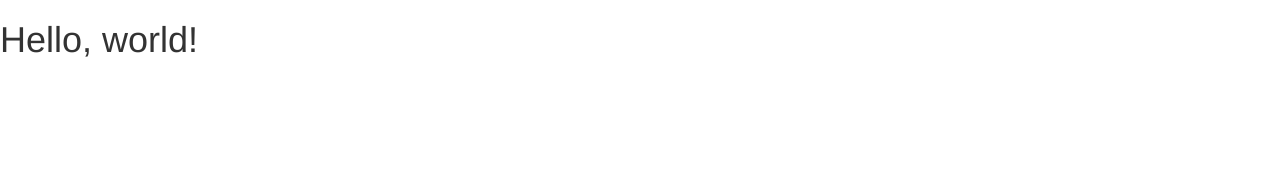
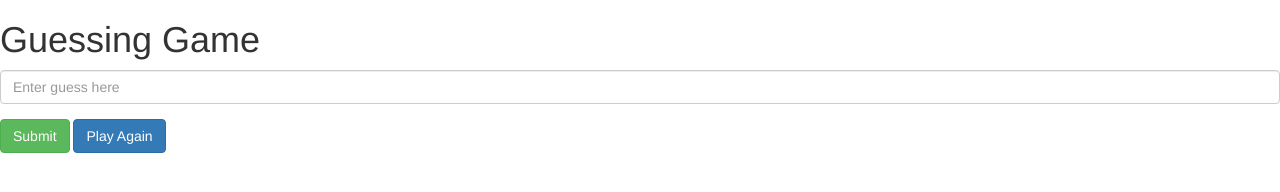
Before and after one commit to itsaliu90/guessing-game, a plain HTML site: page index.html in a window 1280 px wide. Drawn offline with nearby package versions, Linux system fonts and the light colour scheme.

Commit message:
Added Input, Submit, and Play Again Fields

```diff
--- a/index.html
+++ b/index.html
@@ -4,7 +4,7 @@
     <meta charset="utf-8">
     <meta http-equiv="X-UA-Compatible" content="IE=edge">
     <meta name="viewport" content="width=device-width, initial-scale=1">
-    <title>Bootstrap 101 Template</title>
+    <title>Guessing Game</title>
 
     <!-- Bootstrap -->
     <link href="css/bootstrap.min.css" rel="stylesheet">
@@ -17,8 +17,14 @@
     <![endif]-->
   </head>
   <body>
-    <h1>Hello, world!</h1>
-
+    <h1>Guessing Game</h1>
+    <form role="form">
+      <div class="form-group">
+        <input type="text" class="form-control" placeholder="Enter guess here">
+      </div>
+    </form>
+    <button type="button" class="btn btn-success">Submit</button>
+    <button type="button" class="btn btn-primary">Play Again</button>
     <!-- jQuery (necessary for Bootstrap's JavaScript plugins) -->
     <script src="https://ajax.googleapis.com/ajax/libs/jquery/1.11.1/jquery.min.js"></script>
     <!-- Include all compiled plugins (below), or include individual files as needed -->
```
